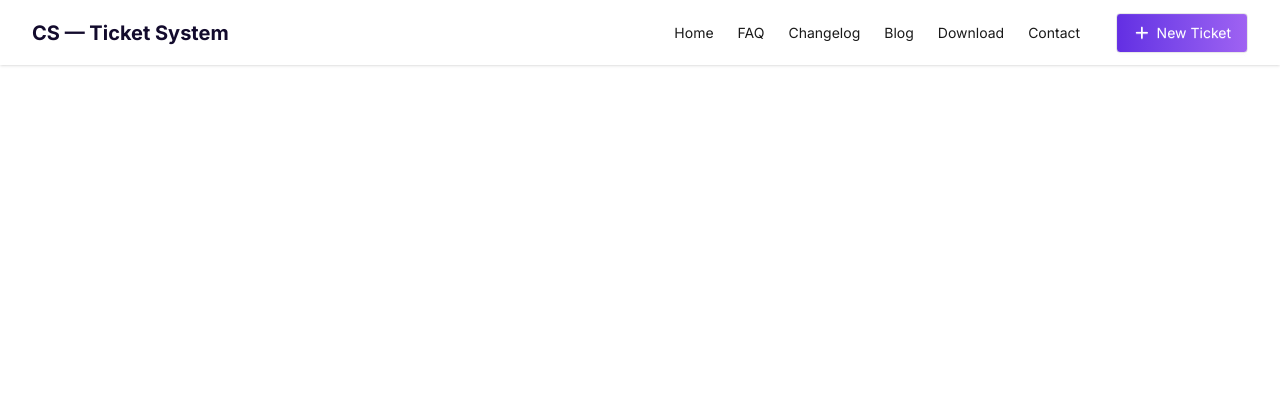
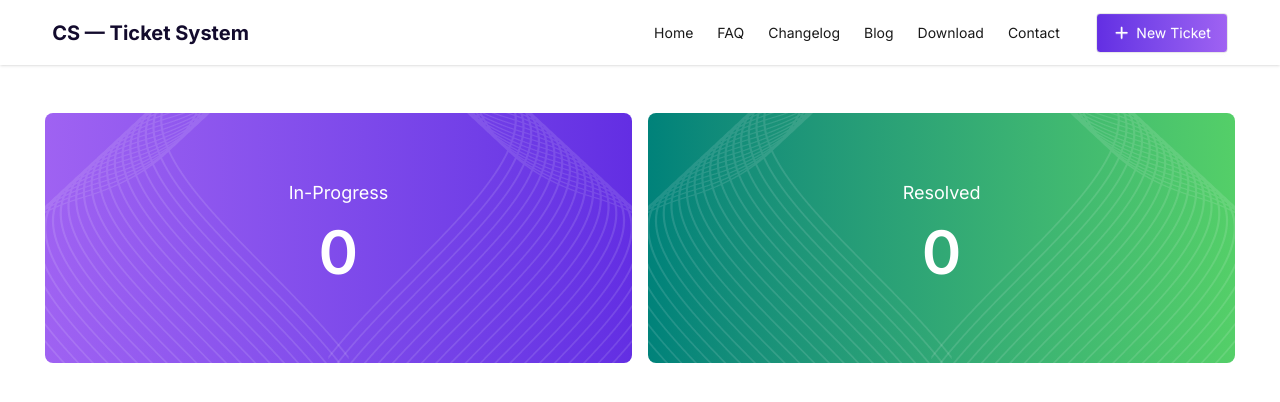
Before and after one commit to niloy1hasan/Customer-Support-Ticketing-System, a React (Vite) app: page / in a window 1280 px wide. Shown: the top 402 px of the page. Built offline with nearby package versions, Linux system fonts and the light colour scheme.

Commit message:
banner section added

```diff
--- a/src/App.jsx
+++ b/src/App.jsx
@@ -1,4 +1,5 @@
 import './App.css'
+import Banner from './Components/Banner/Banner'
 import Navbar from './Components/Navbar/Navbar'
 
 function App() {
@@ -6,6 +7,9 @@ function App() {
   return (
     <>
       <Navbar></Navbar>
+      <main className='max-w-[1600px] mx-auto'>
+        <Banner></Banner>
+      </main>
     </>
   )
 }
--- /dev/null
+++ b/src/Components/Banner/Banner.jsx
@@ -0,0 +1,24 @@
+import React from 'react';
+import vector1 from '../../assets/vector1.png'
+import reverseVector from '../../assets/rotate_vector1.png'
+
+const Banner = () => {
+    return (
+        <div className='w-[93%] mx-auto flex flex-col md:flex-row gap-4 mt-12 text-white'>
+            <div className='flex flex-col relative justify-center items-center py-10 bg-gradient-to-l from-[#632EE3] to-[#9F62F2] flex-1 h-[250px] rounded-lg'>
+                <img src={vector1} alt="" className=' absolute left-0'/>
+                <img src={reverseVector} alt="" className=' absolute right-0'/>
+                <h2 className='text-[18px] font-extralight'>In-Progress</h2>
+                <h1 className='text-6xl font-semibold my-4'>0</h1>
+            </div>
+            <div className='flex flex-col relative justify-center items-center py-10 bg-gradient-to-l from-[#54CF68] to-[#00827A] flex-1 h-[250px] rounded-lg'>
+                <img src={vector1} alt="" className=' absolute left-0'/>
+                <img src={reverseVector} alt="" className=' absolute right-0'/>
+                <h2 className='text-[18px] font-extralight'>Resolved</h2>
+                <h1 className='text-6xl font-semibold my-4'>0</h1>
+            </div>
+        </div>
+    );
+};
+
+export default Banner;
--- a/src/Components/Navbar/Navbar.jsx
+++ b/src/Components/Navbar/Navbar.jsx
@@ -3,11 +3,12 @@ import React from 'react';
 const Navbar = () => {
     return (
         <nav className="navbar bg-base-100 max-w-[1600px] mx-auto shadow-sm">
-            <div className="flex-1 mx-6">
+            <div className='w-[93%] mx-auto flex justify-between items-center'>
+                <div className="flex-1">
                     <a className="text-xl text-[#130B2D] font-bold cursor-pointer text-[20px]">CS — Ticket System</a>
                 </div>
-            <div className="flex items-center gap-5 mx-6">
-                 <ul className="menu menu-horizontal px-1 text-[#000000]/90">
+                <div className="flex items-center gap-5">
+                    <ul className="hidden lg:flex menu menu-horizontal px-1 text-[#000000]/90">
                         <li><a>Home</a></li>
                         <li><a>FAQ</a></li>
                         <li><a>Changelog</a></li>
@@ -17,6 +18,7 @@ const Navbar = () => {
                     </ul>
                     <button className="btn text-white bg-linear-to-r from-[#632EE3] to-[#9F62F2] font-normal rounded-sm"><i class="fa-solid fa-plus"></i> New Ticket</button>
                 </div>
+            </div>
         </nav>
     );
 };
```
Also changed, not shown: src/assets/rotate_vector1.png (added). Lines whose indentation alone changed are shown as unchanged.
